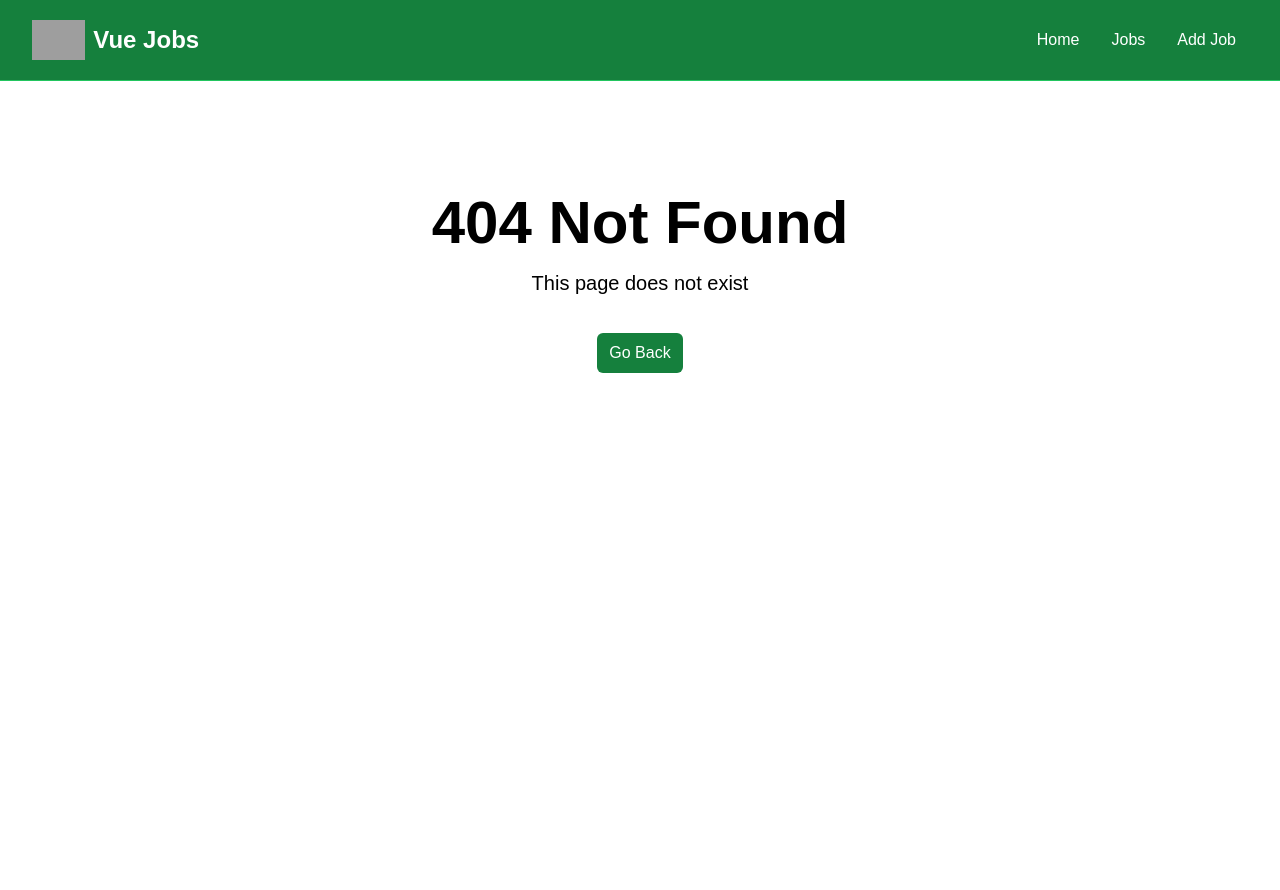
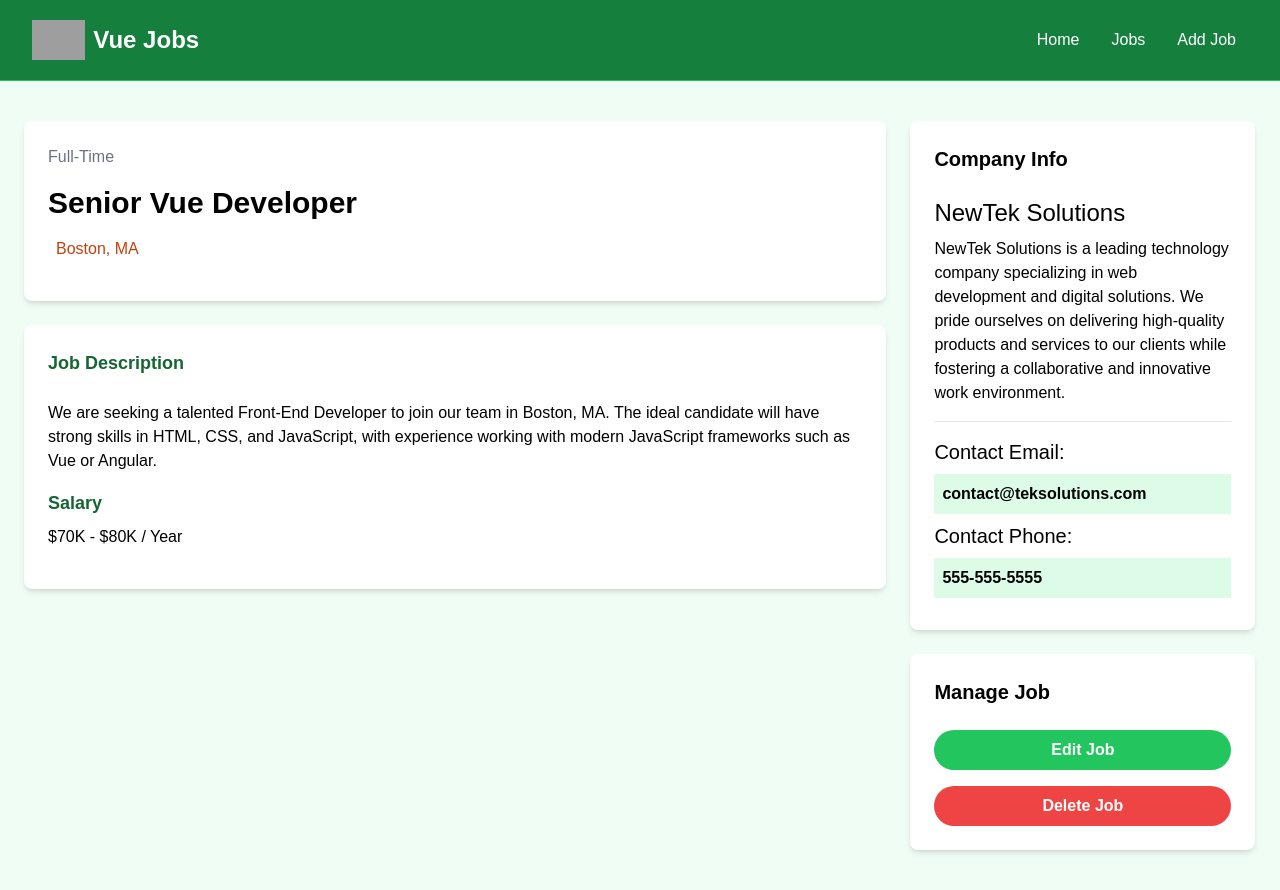
Before and after one commit to 70928manson/vue-pratice-board, a Vue app: page /jobs/1 in a window 1280 px wide. Before the commit this address had no page. Before the commit the page ends 800 px from the top, so only its background shows below. Built offline with nearby package versions, Linux system fonts and the light colour scheme; data requests are answered from the project's data file; grey boxes are pictures that could not be loaded; the HTML template or start-up script is replaced by a standard one.

Commit message:
feat: add single job page and fetch data to display

```diff
--- a/src/components/JobCard.vue
+++ b/src/components/JobCard.vue
@@ -51,7 +51,7 @@
           {{ job.location }}
         </div>
         <RouterLink
-          :to="`/job/${job.id}`"
+          :to="`/jobs/${job.id}`"
           class="h-[36px] bg-green-500 hover:bg-green-600 text-white px-4 py-2 rounded-lg text-center text-sm"
         >
           Read More
--- a/src/router/index.ts
+++ b/src/router/index.ts
@@ -1,6 +1,7 @@
 import { createRouter, createWebHistory } from "vue-router";
 import HomeView from "@/views/HomeView.vue";
 import JobsView from "@/views/JobsView.vue";
+import JobView from "@/views/JobView.vue";
 import NotFoundView from "@/views/NotFoundView.vue";
 
 const router = createRouter({
@@ -17,6 +18,11 @@
             component: JobsView
         },
         {
+            path: "/jobs/:id",
+            name: "job",
+            component: JobView
+        },
+        {
             path: "/:catchAll(.*)",
             name: "not-found",
             component: NotFoundView
--- /dev/null
+++ b/src/views/JobView.vue
@@ -0,0 +1,105 @@
+<script setup>
+import PulseLoader from 'vue-spinner/src/PulseLoader.vue';
+import { reactive, onMounted } from 'vue';
+import { useRoute, RouterLink } from 'vue-router';
+import axios from 'axios';
+
+const route = useRoute();
+
+const jobId = route.params.id;
+
+const state = reactive({
+    job: {},
+    isLoading: true
+});
+
+onMounted(async () => {
+    try {
+        const response = await axios.get(`http://localhost:5000/jobs/${jobId}`);
+        state.job = response.data;
+    } catch (error) {
+        console.error('Error fetching job', error);
+    } finally {
+        state.isLoading = false;
+    }
+});
+</script>
+
+<template>
+    <div v-if="state.isLoading" class="text-center text-gray-500 py-6">
+        <PulseLoader />
+    </div>
+    <section v-if="!state.isLoading" class="bg-green-50">
+        <div class="container m-auto py-10 px-6">
+            <div class="grid grid-cols-1 md:grid-cols-70/30 w-full gap-6">
+                <main>
+                    <div class="bg-white p-6 rounded-lg shadow-md text-center md:text-left">
+                        <div class="text-gray-500 mb-4">{{ state.job.type }}</div>
+                        <h1 class="text-3xl font-bold mb-4">{{ state.job.title }}</h1>
+                        <div class="text-gray-500 mb-4 flex align-middle justify-center md:justify-start">
+                            <i class="fa-solid fa-location-dot text-lg text-orange-700 mr-2"></i>
+                            <p class="text-orange-700">{{ state.job.location }}</p>
+                        </div>
+                    </div>
+
+                    <div class="bg-white p-6 rounded-lg shadow-md mt-6">
+                        <h3 class="text-green-800 text-lg font-bold mb-6">
+                            Job Description
+                        </h3>
+
+                        <p class="mb-4">
+                            {{ state.job.description }}
+                        </p>
+
+                        <h3 class="text-green-800 text-lg font-bold mb-2">Salary</h3>
+
+                        <p class="mb-4">{{ state.job.salary }} / Year</p>
+                    </div>
+                </main>
+
+                <!-- Sidebar -->
+                <aside>
+                    <!-- Company Info -->
+                    <div class="bg-white p-6 rounded-lg shadow-md">
+                        <h3 class="text-xl font-bold mb-6">Company Info</h3>
+
+                        <h2 class="text-2xl">{{ state.job.company.name }}</h2>
+
+                        <p class="my-2">
+                            {{ state.job.company.description }}
+                        </p>
+
+                        <hr class="my-4" />
+
+                        <h3 class="text-xl">Contact Email:</h3>
+
+                        <p class="my-2 bg-green-100 p-2 font-bold">
+                            {{ state.job.company.contactEmail }}
+                        </p>
+
+                        <h3 class="text-xl">Contact Phone:</h3>
+
+                        <p class="my-2 bg-green-100 p-2 font-bold">{{ state.job.company.contactPhone }}</p>
+                    </div>
+
+                    <!-- Manage -->
+                    <div class="bg-white p-6 rounded-lg shadow-md mt-6">
+                        <h3 class="text-xl font-bold mb-6">Manage Job</h3>
+                        <RouterLink :to="`/jobs/edit/${state.job.id}`"
+                            class="bg-green-500 hover:bg-green-600 text-white text-center font-bold py-2 px-4 rounded-full w-full focus:outline-none focus:shadow-outline mt-4 block">Edit
+                            Job</RouterLink>
+                        <button
+                            class="bg-red-500 hover:bg-red-600 text-white font-bold py-2 px-4 rounded-full w-full focus:outline-none focus:shadow-outline mt-4 block">
+                            Delete Job
+                        </button>
+                    </div>
+                </aside>
+            </div>
+        </div>
+    </section>
+
+    <div v-else class="text-center text-gray-500 py-6">
+        <PulseLoader />
+    </div>
+
+</template>
```
